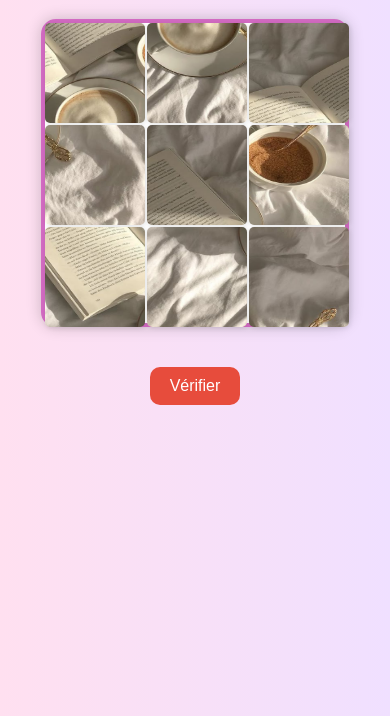
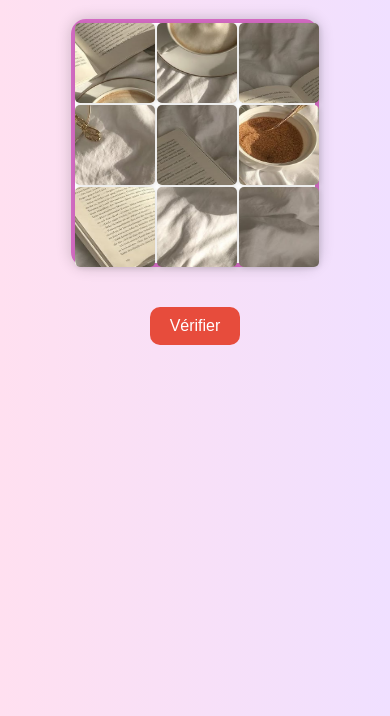
Before and after one commit to sarrachemaa/puzzle-game, a plain HTML site: page index.html in a window 390 px wide. Shown: the part 128-844 px from the top of the page. Drawn offline with Linux system fonts and the light colour scheme.

Commit message:
Update style.css

```diff
--- a/style.css
+++ b/style.css
@@ -55,3 +55,17 @@ h1 {
     font-size: 20px;
     color: #4b3b8b;
 }
+@media (max-width: 500px) {
+    #puzzle {
+        width: 240px;
+        height: 240px;
+        grid-template-columns: repeat(3, 1fr);
+        grid-template-rows: repeat(3, 1fr);
+    }
+
+    .tile {
+        width: 80px;
+        height: 80px;
+        background-size: 240px 240px;
+    }
+}
```
